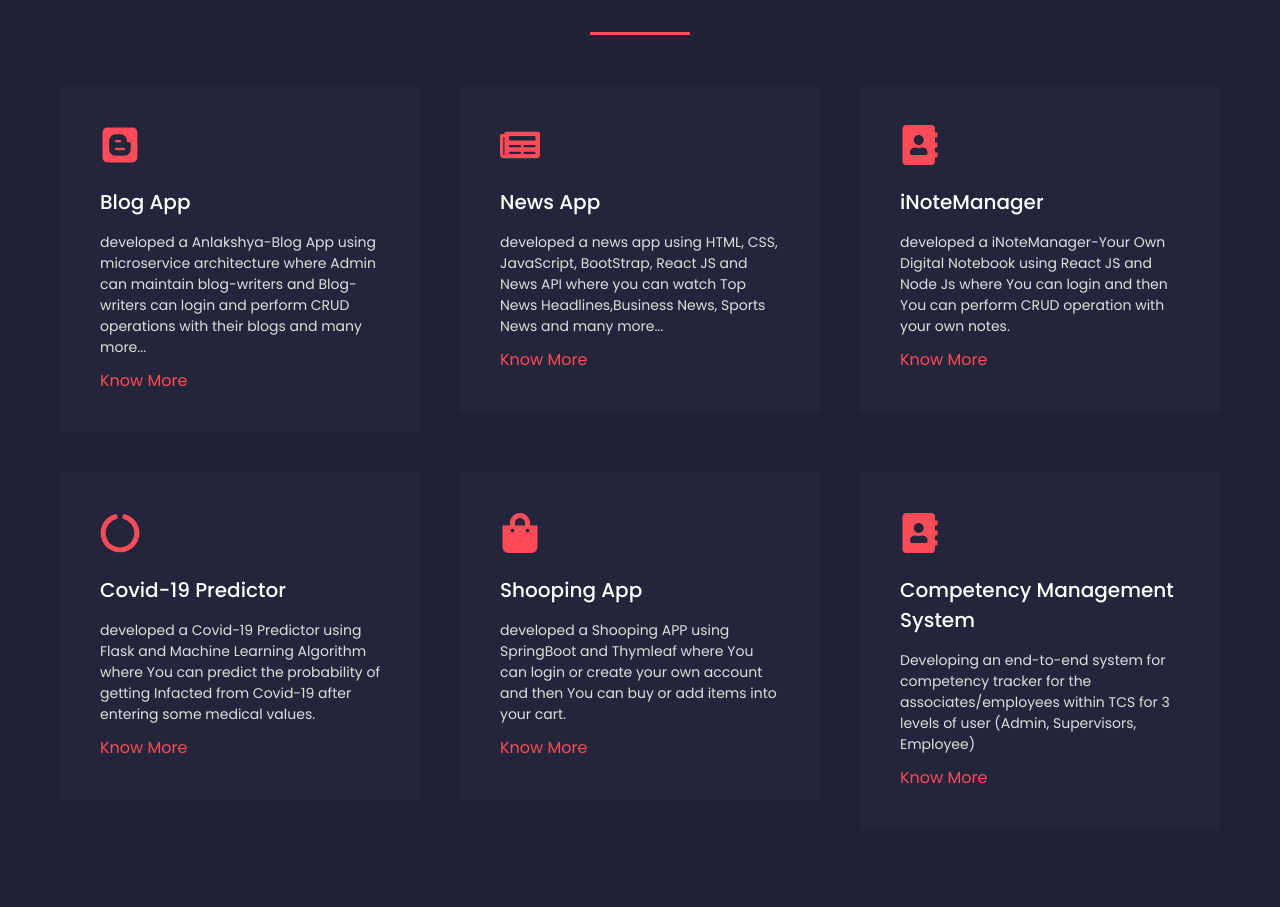
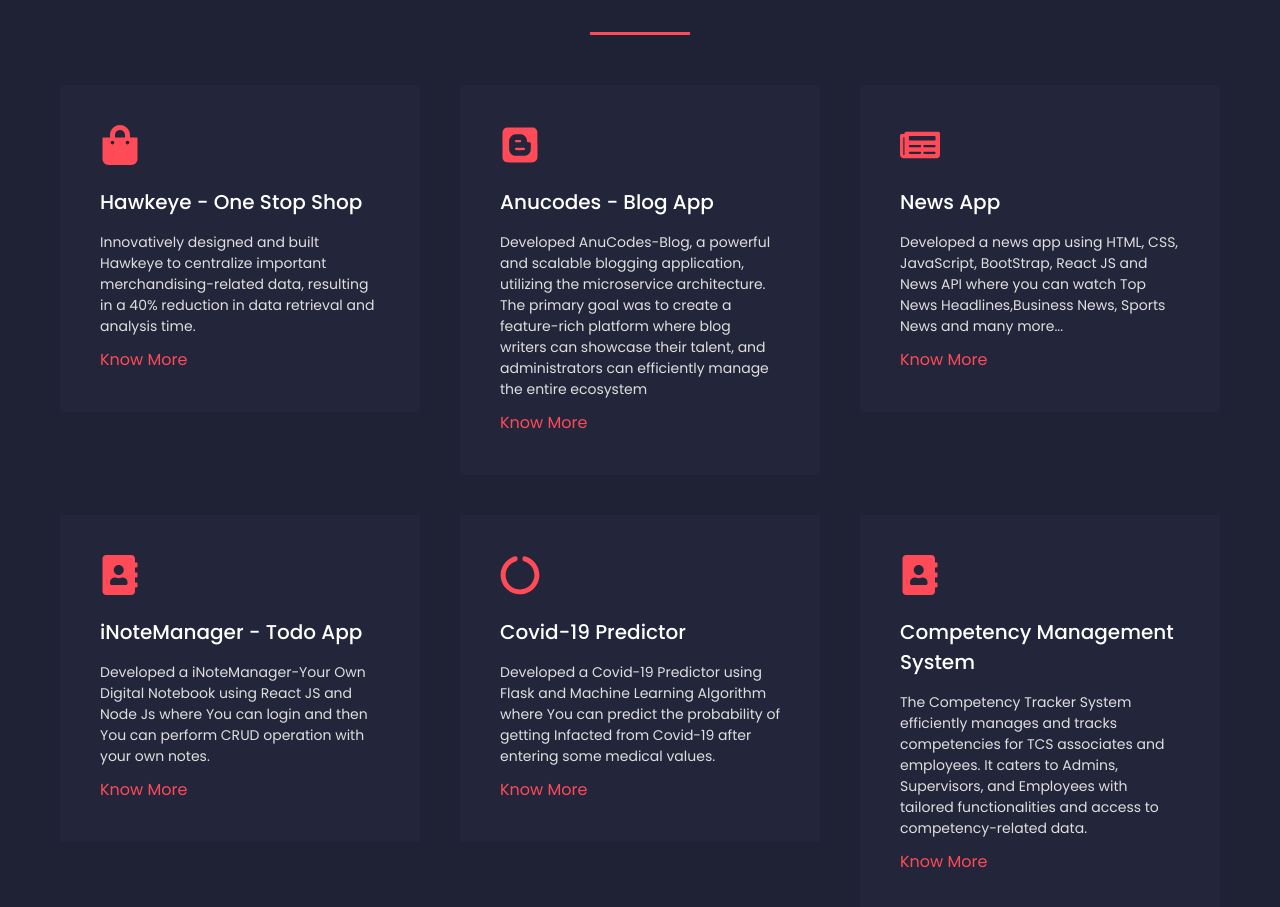
Before and after one commit to theanuragkumar/theanuragkumar.github.io, a React (Create React App) app: page / in a window 1280 px wide. Shown: the part 1061-1968 px from the top of the page. Built offline with nearby package versions, Linux system fonts and the light colour scheme.

Commit message:
Enhanced the UI

```diff
--- a/src/App.css
+++ b/src/App.css
@@ -122,6 +122,8 @@
 .header__ul li:hover {
   background: #fff;
   border: 2px solid transparent;
+  transform: translateY(-10px);
+
 }
 .header__ul li:hover .headerIcon {
   color: #ff4a57;
@@ -362,6 +364,7 @@
 }
 .contactCircles li:hover {
   background: #ff4a57;
+  transform: translateY(-10px);
 }
 #footer-content{
   font-size: small;
@@ -432,7 +435,7 @@
     margin-bottom: 20px;
   }
   .header__section p {
-    font-size: 15px;
+    font-size: 18px;
     font-weight: 300;
     line-height: 30px;
     margin-bottom: 50px;
@@ -465,10 +468,9 @@
 
 @media (max-width: 800px) {
 
-
   .container {
     width: 100%;
-    padding: 0 50px;
+    padding: 0 30px;
   }
 
   .col-6 {
@@ -509,7 +511,7 @@
     margin-bottom: 20px;
   }
   .header__section p {
-    font-size: 15px;
+    font-size: 18px;
     font-weight: 300;
     line-height: 30px;
     margin-bottom: 50px;
--- a/src/components/Projects.js
+++ b/src/components/Projects.js
@@ -13,52 +13,53 @@
     text:"",
   });
   const [state] = React.useState([
+
     {
       id: 1,
-      icon: <FaBlogger className="commonIcons" />,
-      heading: "Blog App",
-      link: "https://www.anlakshya.in/",
+      icon: <FaShoppingBag className="commonIcons" />,
+      heading: "Hawkeye - One Stop Shop",
+      link: "",
       text:
-        "developed a Anlakshya-Blog App using microservice architecture where Admin can maintain blog-writers and Blog-writers can login and perform CRUD operations with their blogs and many more...",
+        "Innovatively designed and built Hawkeye to centralize important merchandising-related data, resulting in a 40% reduction in data retrieval and analysis time.",
     },
     {
       id: 2,
+      icon: <FaBlogger className="commonIcons" />,
+      heading: "Anucodes - Blog App",
+      link: "https://www.anucodes.com/",
+      text:
+        "Developed AnuCodes-Blog, a powerful and scalable blogging application, utilizing the microservice architecture. The primary goal was to create a feature-rich platform where blog writers can showcase their talent, and administrators can efficiently manage the entire ecosystem",
+    },
+    {
+      id: 3,
       icon: <FaNewspaper className="commonIcons" />,
       heading: "News App",
       link: "https://github.com/theanuragkumar/news",
       text:
-        "developed a news app using HTML, CSS, JavaScript, BootStrap, React JS and News API where you can watch Top News Headlines,Business News, Sports News and many more... ",
-    },
-    {
-      id: 3,
-      icon: <FaAddressBook className="commonIcons" />,
-      heading: "iNoteManager",
-      link: "https://github.com/theanuragkumar/iNotebook",
-      text:
-        "developed a iNoteManager-Your Own Digital Notebook using  React JS and Node Js where You can login and then You can perform CRUD operation with your own notes."
+        "Developed a news app using HTML, CSS, JavaScript, BootStrap, React JS and News API where you can watch Top News Headlines,Business News, Sports News and many more... ",
     },
     {
       id: 4,
+      icon: <FaAddressBook className="commonIcons" />,
+      heading: "iNoteManager - Todo App",
+      link: "https://github.com/theanuragkumar/iNotebook",
+      text:
+        "Developed a iNoteManager-Your Own Digital Notebook using  React JS and Node Js where You can login and then You can perform CRUD operation with your own notes."
+    },
+    {
+      id: 5,
       icon: <FaCircleNotch className="commonIcons" />,
       heading: "Covid-19 Predictor",
       link: "https://github.com/theanuragkumar/Covid19Predictor",
       text:
-        "developed a Covid-19 Predictor using Flask and Machine Learning Algorithm where You can predict the probability of getting Infacted from Covid-19 after entering some medical values.",
-    },
-    {
-      id: 5,
-      icon: <FaShoppingBag className="commonIcons" />,
-      heading: "Shooping App",
-      link: "",
-      text:
-        "developed a Shooping APP using  SpringBoot and Thymleaf where You can login or create your own account and then You can buy or add items  into your cart.",
+        "Developed a Covid-19 Predictor using Flask and Machine Learning Algorithm where You can predict the probability of getting Infacted from Covid-19 after entering some medical values.",
     },
     {
       id: 6,
       icon: <FaAddressBook className="commonIcons" />,
       heading: "Competency Management System",
       text:
-        "Developing an end-to-end system for competency tracker for the associates/employees within TCS for 3 levels of user (Admin, Supervisors, Employee)",
+        "The Competency Tracker System efficiently manages and tracks competencies for TCS associates and employees. It caters to Admins, Supervisors, and Employees with tailored functionalities and access to competency-related data.",
     },
   ]);
   return (
@@ -81,7 +82,6 @@
                   <div className="services__box-p">{info.text}</div>
                   <div className="services__box-b">Know More</div>
                 </div>
-
                 </a>
               </div>
             ))}
```
